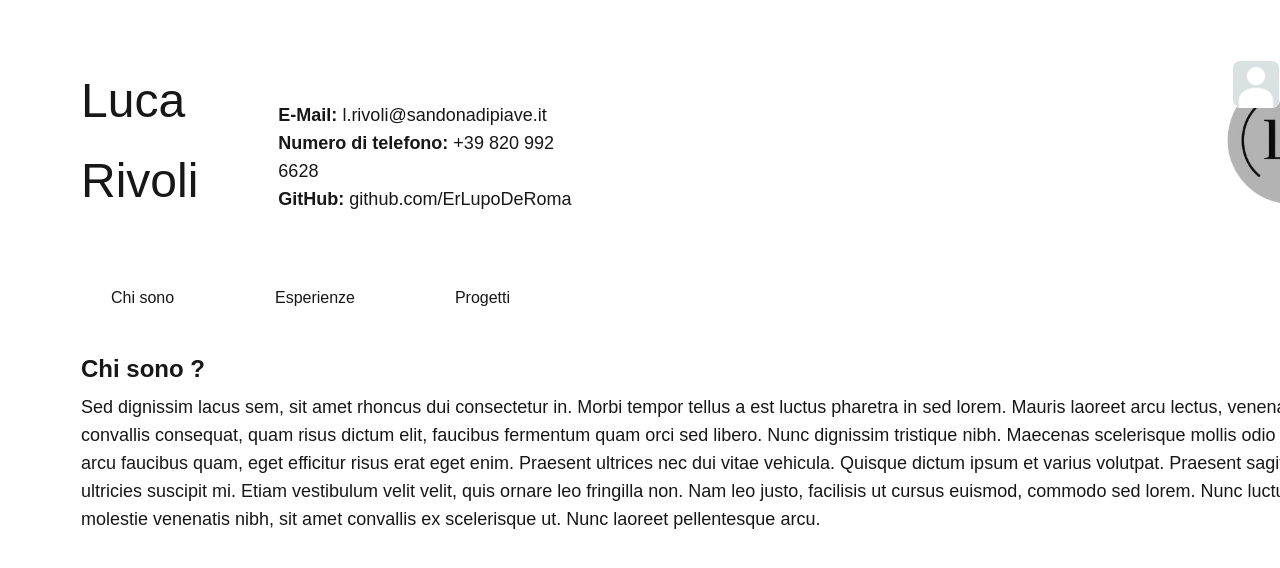
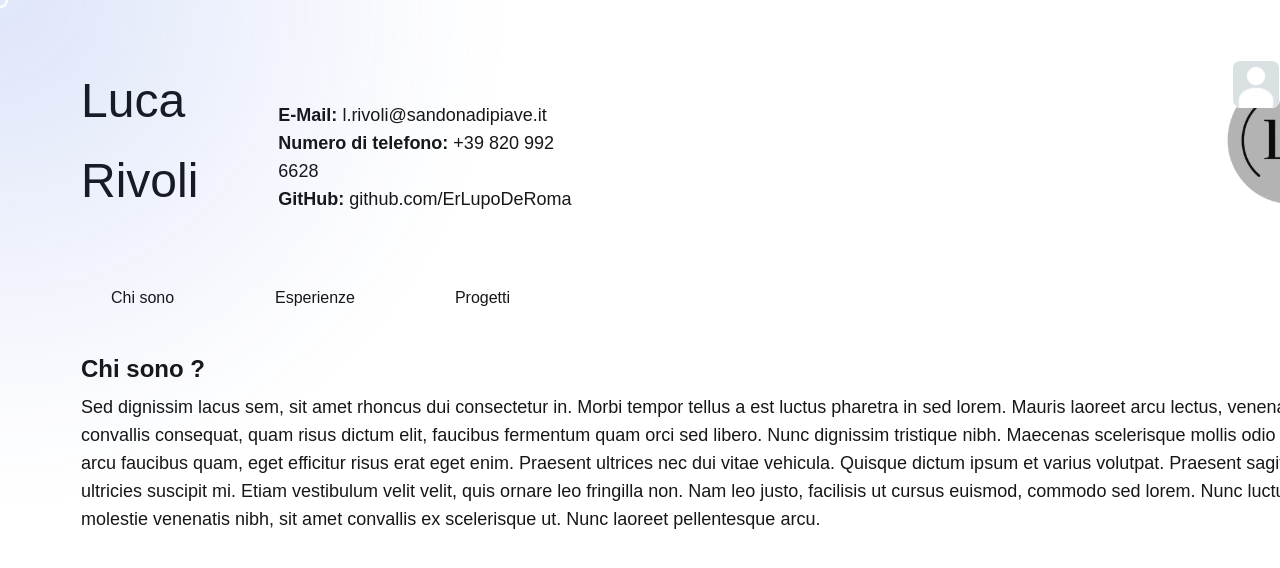
Before and after one commit to ErLupoDeRoma/portfolio, a Next.js app: page / in a window 1280 px wide. Shown: the top 568 px of the page. Built offline with nearby package versions, Linux system fonts and the light colour scheme.

Commit message:
Creato Bagliore

```diff
--- a/app/globals.css
+++ b/app/globals.css
@@ -45,6 +45,9 @@ body {
   border-width: 2px;
   border-style: solid;
   cursor: none;
-
   /*cursor: url('/images/PNG.png') 16 16, auto;*/
 }
+
+.opacita {
+   background: radial-gradient(600px, rgba(29, 78, 216, 0.15), transparent 80%)
+}
--- a/app/page.js
+++ b/app/page.js
@@ -12,6 +12,7 @@ import { motion, AnimatePresence } from "framer-motion";
 export default function Home() {
   useEffect(() => {
     let cursore = document.getElementById("cursore");
+    let bagliore = document.getElementById("bagliore");
 
     const ingrandisci_cerchio = () => {
       cursore.classList.add("w-10");
@@ -35,6 +36,9 @@ export default function Home() {
       let y = evento.clientY;
       cursore.style.left = x + "px";
       cursore.style.top = y + "px";
+
+      bagliore.style.left = x + "px";
+      bagliore.style.top = y + "px";
     });
   }, []);
 
@@ -56,9 +60,14 @@ export default function Home() {
   return (
     <div>
       <div
+        id="bagliore"
+        className="rounded-full opacita transform -translate-x-1/2 -translate-y-1/2 blur-2xl fixed pointer-events-none inset-0 z-30 transition duration-300 h-600 w-600"
+      ></div>
+      <div
         id="cursore"
-        className="fixed top-0 left-0 w-3 h-3 pointer-events-none z-50 cerchio transition-[width,height] duration-200 ease-out outline-2 outline-white rounded-full transform -translate-x-1/2 -translate-y-1/2"
+        className="fixed top-0 left-0 w-3 h-3 pointer-events-none z-50 transition-[width,height] duration-200 ease-out outline-2 outline-white rounded-full transform -translate-x-1/2 -translate-y-1/2"
       ></div>
+
       <div className="mt-15 ml-15 flex justify-start ">
         <IO />
         <Immagini />
```
